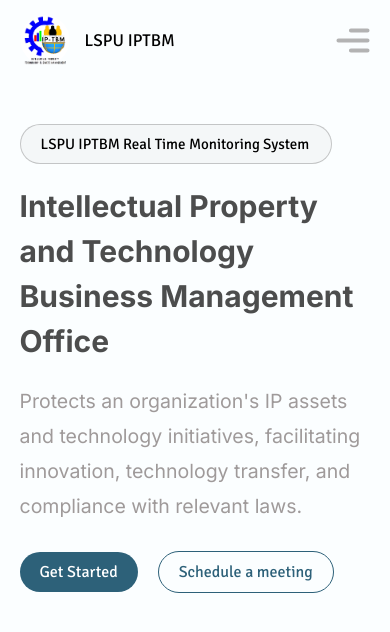
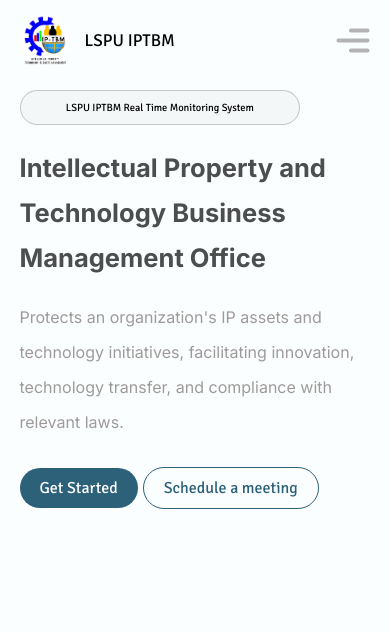
Before and after one commit to progchris00/LSPU-IPTBM-RTMS, a React (Vite) app: page / in a window 390 px wide. Shown: the top 632 px of the page. Built offline with nearby package versions, Linux system fonts and the light colour scheme.

Commit message:
add: adjust margin and font sizes in mobile device

```diff
--- a/src/index.css
+++ b/src/index.css
@@ -258,9 +258,12 @@
   border: 1px solid var(--input-border);
   border-radius: 50px;
   padding: 10px 20px;
-  width: 312px;
+  max-width: 312px;
+  width: 80%;
   margin: 44px 0 20px;
   background-color: #d9d9d933;
+  text-align: center;
+  font-size: clamp(0.7rem, 2.5vw, 1rem);
 }
 
 /* End of hero section */
@@ -541,11 +544,20 @@
 
   .hero-title {
     line-height: 45px;
-    font-size: 30px;
+    font-size: 1.7rem;
   }
 
   .hero-description {
+    font-size: 1.07rem;
     margin: 0 0 38px 0;
+  }
+
+  .rtms-container {
+    margin-top: 10px;
+  }
+
+  #hero .solid-button {
+    margin-right: 5px;
   }
 }
 /* End of media queries */
```
